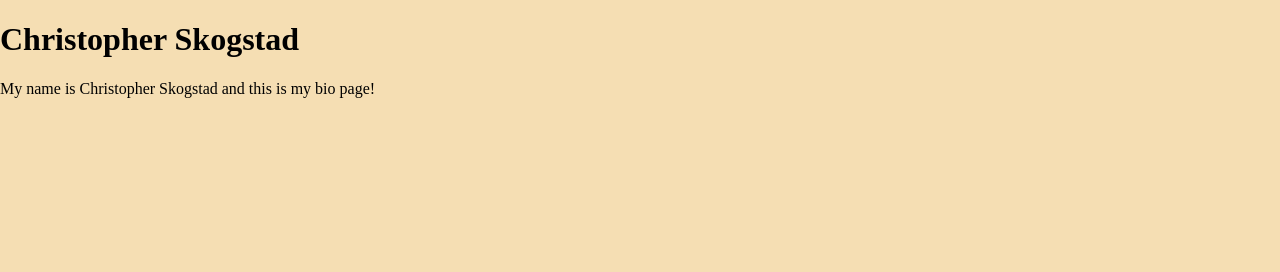
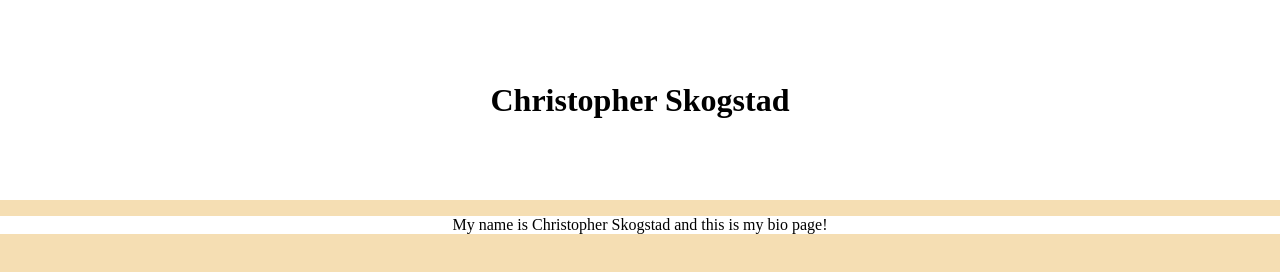
Before and after one commit to Skoggy/chrisskogstad.github.io, a plain HTML site: page index.html in a window 1280 px wide. Drawn offline with Linux system fonts and the light colour scheme.

Commit message:
updating the style

```diff
--- a/index.html
+++ b/index.html
@@ -6,10 +6,15 @@
     <link rel="stylesheet" type="text/css" href="style.css">
     <title>Chris Skogstad's Bio</title>
 </head>
+    <header><h1>Christopher Skogstad</h1></header>
+
 <body>
-    <h1>Christopher Skogstad</h1>
-    <p>My name is Christopher Skogstad and this is my bio page!</p>
+    <main>
 
+            <p>My name is Christopher Skogstad and this is my bio page!</p>
+
+
+    </main>
 
 </body>
 </html>
--- a/style.css
+++ b/style.css
@@ -348,10 +348,26 @@
     display: none;
   }
 
-body   {
+header   {
+width: 100%;
+  height: 200px;
+  display: flex;
+  justify-content: center;
+  align-items: center;
+  background:white;
+}
+
+  body   {
     background-color: wheat;
 }
 
-h1    {
+h1   {
     color: black;
 }
+
+
+main   {
+    max-width: 100%;
+    background-color: white;
+    text-align: center;
+}
```
